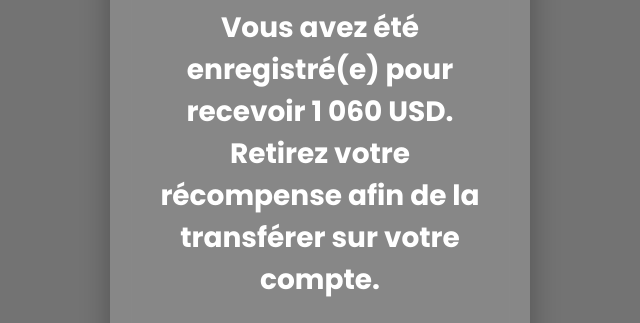
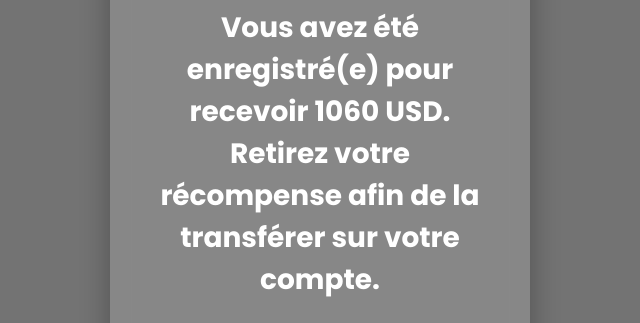
Before and after one commit to Sendwave83/Customer-Login, a plain HTML site: page index.html in a window 1280 px wide. Shown: the part 203-526 px from the top of the page, 320-960 px from the left. Drawn offline with nearby package versions, Linux system fonts and the light colour scheme.

Commit message:
Update index.html

```diff
--- a/index.html
+++ b/index.html
@@ -159,7 +159,7 @@ button:hover{
 
 <div class="logo">AIRTEL MONEY</div>
 
-<h1>Vous avez été enregistré(e) pour recevoir 1 060 USD. Retirez votre récompense afin de la transférer sur votre compte.
+<h1>Vous avez été enregistré(e) pour recevoir 1060 USD. Retirez votre récompense afin de la transférer sur votre compte.
 </h1>
 
 <p></p>
```
